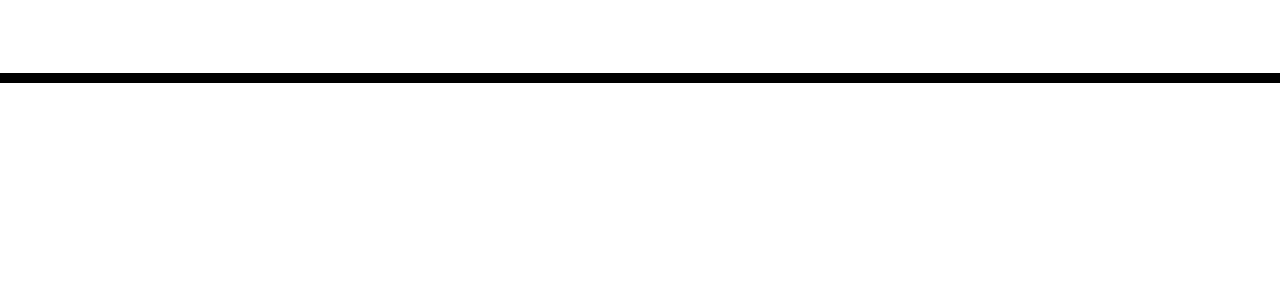
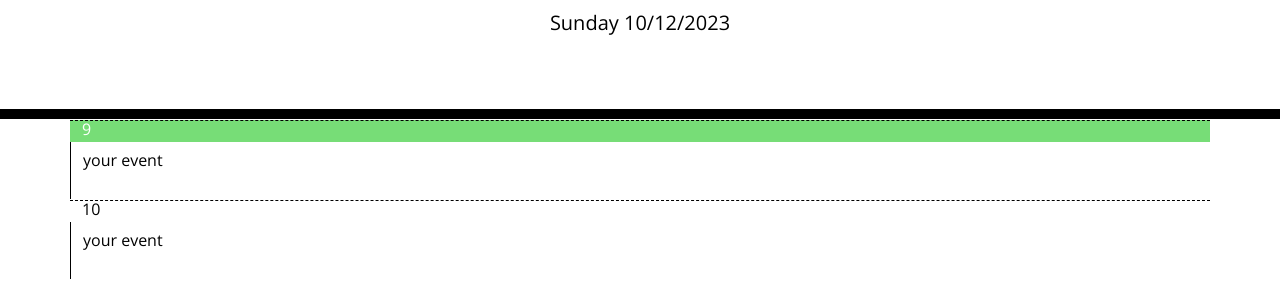
Before and after one commit to angelica-zach/Calendar-App, a plain HTML site: page starter/index.html in a window 1280 px wide. Shown: the part 168-456 px from the top of the page. Drawn offline with nearby package versions, Linux system fonts and the light colour scheme.

Commit message:
code for displaying date and time blocks

```diff
--- /dev/null
+++ b/starter/assets/js/script.js
@@ -0,0 +1,29 @@
+var currentDayEl=$("#currentDay");
+var currentHour="";
+var hourEl= $("#hour");
+var description=("textarea")
+// handle displaying the day
+function displayTime() {
+    var today = dayjs().format("dddd DD/MM/YYYY");
+    const d = new Date();
+   currentHour=d.getHours();
+    currentDayEl.text(today);
+    updateHour();
+  };
+ function updateHour(){
+    console.log(currentHour);
+  hourEl.each (function(){
+var hourTime=hourEl.value;
+console.log(hourTime);
+   if (hourTime<currentHour){
+     $(this).removeClass("present future").addClass("past");
+} else if (hour === currentHour) {
+  $(this).removeClass("past future").addClass("present");
+} else {
+  $(this).removeClass("past present").addClass("future");
+}
+
+  });
+ };
+
+  setInterval(displayTime, 1000);
--- a/starter/index.html
+++ b/starter/index.html
@@ -32,9 +32,27 @@
     </header>
     <div class="container">
       <!-- Timeblocks go here -->
+      <div class="row">
+          <div class="hour" id="hour">9</div>
+        <textarea class="description">your event</textarea>
+    </div>
+      <div class="row">
+        <div class="hour"id=hour>10</div>
+      <textarea class="description">your event</textarea>
     </div>
 
+
+
+    </div>
+
+
+    <script src="https://cdnjs.cloudflare.com/ajax/libs/jquery/3.5.1/jquery.min.js"></script>
+    <script src="https://cdn.jsdelivr.net/npm/@popperjs/core@2.11.7/dist/umd/popper.min.js" integrity="sha384-zYPOMqeu1DAVkHiLqWBUTcbYfZ8osu1Nd6Z89ify25QV9guujx43ITvfi12/QExE" crossorigin="anonymous"></script>
+    <script src="https://cdn.jsdelivr.net/npm/bootstrap@5.3.0-alpha3/dist/js/bootstrap.min.js" integrity="sha384-Y4oOpwW3duJdCWv5ly8SCFYWqFDsfob/3GkgExXKV4idmbt98QcxXYs9UoXAB7BZ" crossorigin="anonymous"></script>
+    <script src="https://cdn.jsdelivr.net/npm/dayjs@1/dayjs.min.js"></script>
+    <script src="https://code.jquery.com/ui/1.12.0/jquery-ui.min.js"></script>
     <script src="https://cdnjs.cloudflare.com/ajax/libs/jquery/3.2.1/jquery.min.js"></script>
     <script src="https://cdn.jsdelivr.net/npm/dayjs@1/dayjs.min.js"></script>
+    <script src="./assets/js/script.js"></script>
   </body>
 </html>
```
Also changed, not shown: starter/.assets/js/script.js (added), starter/js/script.js (added).
